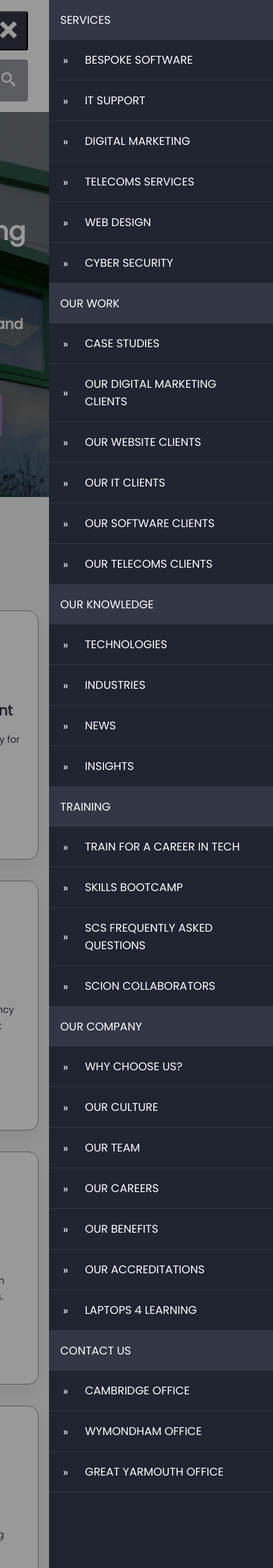
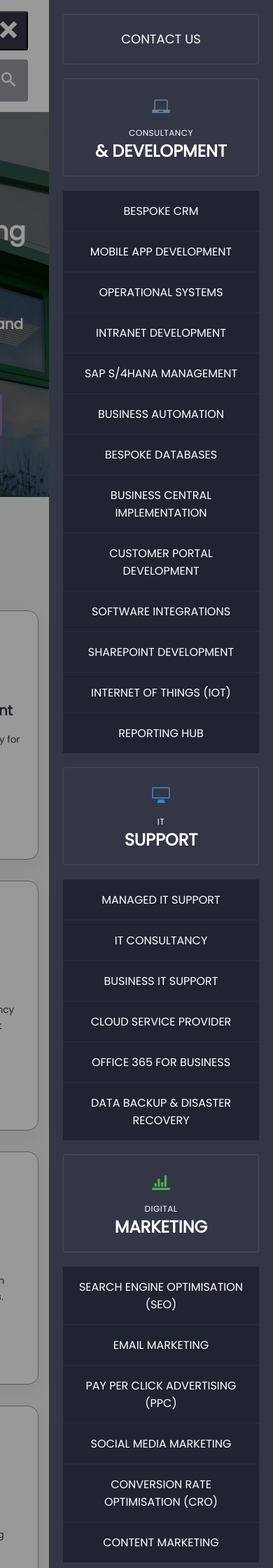
Before and after one commit to jconnell-nm/HTML-CSS-Assessment, a PHP site: page / in a window 390 px wide, after a click that opens the changed part. Shown: the top 2240 px of the page at 70% size. Run offline with PHP 8.4, Linux system fonts and the light colour scheme; some web fonts are replaced.

Commit message:
Finished Sidebar

```diff
--- a/css/style.css
+++ b/css/style.css
@@ -723,7 +723,7 @@ body.menu-open .sidebar-overlay {
   max-width: 100%;
   height: 100dvh;
   color: white;
-  background: #202330;
+  background: #333645;
   transform: translateX(100%);
   transition: transform var(--sidebar-speed) ease;
   z-index: 1000;
@@ -749,6 +749,7 @@ body.menu-open .mobile-sidebar {
 }
 
 .mobile-sidebar__section a {
+  background: #202330;
   display: block;
   position: relative;
   padding: 1rem 1.25rem 1rem 3.2rem;
@@ -884,7 +885,7 @@ body.menu-open {
   color: #ce4125;
 }
 
-.services-nav__list li:hover .icon {
+.services_nav:not(.services_nav--sidebar) .services-nav__list li:hover .icon {
   color: white;
 }
 
@@ -1067,6 +1068,140 @@ body.menu-open {
   text-decoration: underline;
 }
 
+.services_nav--sidebar {
+  width: 100%;
+  min-width: 0;
+  max-width: none;
+  display: block;
+  background: #333645;
+  padding: 20px;
+}
+
+.services_nav--sidebar .container {
+  width: 100%;
+  max-width: none;
+  padding: 0;
+  margin: 0;
+}
+
+.services_nav--sidebar .services-nav__list {
+  display: block;
+  width: 100%;
+}
+
+.services_nav--sidebar .services-nav__item {
+  display: block;
+  width: 100%;
+  margin-bottom: 20px;
+}
+
+.services_nav--sidebar .services-nav__link {
+  display: flex;
+  flex-direction: column;
+  align-items: center;
+  justify-content: center;
+  min-height: 110px;
+  padding: 20px 15px;
+  text-align: center;
+  background: #333645;
+  border: 1px solid rgba(255, 255, 255, 0.1);
+  border-radius: 4px;
+  margin-bottom: 20px;
+}
+
+.services_nav--sidebar .services-nav__link::after {
+  display: none;
+}
+
+.services_nav--sidebar .services-nav__list .icon {
+  margin-bottom: 10px;
+}
+
+.services_nav--sidebar .services-nav__list .small {
+  font-size: 0.75rem;
+  margin-bottom: 6px;
+}
+
+.services_nav--sidebar .services-nav__list .large {
+  font-size: 1.5rem;
+  line-height: 1.2;
+}
+
+.services_nav--sidebar .services-nav__dropdown {
+  position: static;
+  top: auto;
+  left: auto;
+  width: 100%;
+  display: block;
+  margin-top: 0;
+  background: #202330;
+}
+
+.services_nav--sidebar .services-nav__dropdown-inner {
+  padding: 0;
+  max-width: none;
+}
+
+.services_nav--sidebar .services-nav__dropdown-inner h2 {
+  display: none;
+}
+
+.services_nav--sidebar .services-nav__dropdown-list {
+  display: block;
+  margin: 0;
+  padding: 0;
+}
+
+.services_nav--sidebar .services-nav__dropdown-list li {
+  margin: 0;
+  padding: 0;
+  border-top: 1px solid rgba(255, 255, 255, 0.05);
+}
+
+.services_nav--sidebar .services-nav__dropdown-list a {
+  display: block;
+  padding: 16px 12px;
+  text-align: center;
+  font-size: 1rem;
+  text-transform: uppercase;
+  text-decoration: none;
+}
+
+.services_nav--sidebar .services-nav__item:hover .services-nav__link {
+  background: #3e4154;
+}
+
+.mobile-sidebar__contact-btn {
+  display: flex;
+  align-items: center;
+  justify-content: center;
+  min-height: 72px;
+  margin: 20px 20px 0;
+  padding: 20px 15px;
+  border: 1px solid rgba(255, 255, 255, 0.1);
+  border-radius: 4px;
+  background: #333645;
+  color: #fff;
+  text-decoration: none;
+  text-transform: uppercase;
+  font-size: 1.125rem;
+  line-height: 1.2;
+  text-align: center;
+  transition: background 0.2s ease;
+}
+
+.mobile-sidebar__contact-btn:hover {
+  background: #494d62;
+}
+
+.mobile-sidebar__contact-btn {
+  display: none;
+}
+
+.mobile-sidebar__contact-btn.is-visible {
+  display: flex;
+}
+
 .small-contact-btn {
   display: none;
   color: #333645;
@@ -1105,9 +1240,6 @@ input[type="search"]:focus {
 }
 
 @media (max-width: 992px) {
-  .services_nav {
-    display: none;
-  }
   .support-btn,
   .contact-btn {
     display: none;
--- a/index.html
+++ b/index.html
@@ -14,7 +14,10 @@
             <aside class="mobile-sidebar" id="mobileSidebar" aria-hidden="true">
                 <div class="mobile-sidebar__inner">
                     <nav class="mobile-sidebar__nav">
-                        <div class="mobile-sidebar__section">
+                        <a href="#" class="mobile-sidebar__contact-btn">
+                            Contact Us
+                        </a>
+                        <div class="mobile-sidebar__section mobile-sidebar__services">
                             <h3>Services</h3>
                             <a href="#">Bespoke Software</a>
                             <a href="#">IT Support</a>
@@ -117,7 +120,7 @@
                 </header>
 
                 <main class="page-body">
-                    <nav class="services_nav">
+                    <nav class="services_nav" id="servicesNav">
                         <div class="container">
                             <ul class="services-nav__list">
                                 <li class="services-nav__item consultancy-tab">
--- a/js/main.js
+++ b/js/main.js
@@ -2,6 +2,7 @@ document.addEventListener("DOMContentLoaded", function () {
     initSidebarToggle();
     initHeroCarousel();
     initCookieBanner();
+    initResponsiveServicesNav();
 
     // Smooth scroll for buttons
     const scrollButtons = document.querySelectorAll(".scroll-top-btn");
@@ -131,3 +132,54 @@ function initCookieBanner() {
         });
     }
 }
+
+function initResponsiveServicesNav() {
+    const servicesNav = document.querySelector(".services_nav");
+    const sidebarNav = document.querySelector(".mobile-sidebar__nav");
+    const contactButton = sidebarNav.querySelector(".mobile-sidebar__contact-btn");
+    const originalServicesSection = sidebarNav.querySelector(".mobile-sidebar__services");
+
+    if (!servicesNav || !sidebarNav || !contactButton) return;
+
+    const originalContainer = servicesNav.parentElement;
+    const originalNextSibling = servicesNav.nextElementSibling;
+
+    const mediaQuery = window.matchMedia("(max-width: 992px)");
+
+    function updateNavLocation(e) {
+        const isMobile = e.matches;
+
+        if (isMobile) {
+            if (servicesNav.parentElement !== sidebarNav) {
+                sidebarNav.insertBefore(servicesNav, contactButton.nextSibling);
+            }
+
+            servicesNav.classList.add("services_nav--sidebar");
+
+            if (originalServicesSection) {
+                originalServicesSection.style.display = "none";
+            }
+
+            contactButton.classList.add("is-visible");
+        } else {
+            if (servicesNav.parentElement !== originalContainer) {
+                if (originalNextSibling) {
+                    originalContainer.insertBefore(servicesNav, originalNextSibling);
+                } else {
+                    originalContainer.appendChild(servicesNav);
+                }
+            }
+
+            servicesNav.classList.remove("services_nav--sidebar");
+
+            if (originalServicesSection) {
+                originalServicesSection.style.display = "";
+            }
+
+            contactButton.classList.remove("is-visible");
+        }
+    }
+
+    updateNavLocation(mediaQuery);
+    mediaQuery.addEventListener("change", updateNavLocation);
+}
--- a/scss/abstracts/_variables.scss
+++ b/scss/abstracts/_variables.scss
@@ -13,10 +13,6 @@ $off-white: #f4f4f4;
 
 $font-main: Poppins, sans-serif;
 
-$spacing-sm: 8px;
-$spacing-md: 16px;
-$spacing-lg: 32px;
-
 $consultancy-color: $steel-blue;
 $it-color: $light-blue;
 $marketing-color: $light-green;
--- a/scss/layout/_header.scss
+++ b/scss/layout/_header.scss
@@ -139,7 +139,7 @@ body.menu-open .sidebar-overlay {
     max-width: 100%;
     height: 100dvh;
     color: white;
-    background: $midnight-blue;
+    background: $dark-blue;
     transform: translateX(100%);
     transition: transform var(--sidebar-speed) ease;
     z-index: 1000;
@@ -165,6 +165,7 @@ body.menu-open .mobile-sidebar {
 }
 
 .mobile-sidebar__section a {
+    background: $midnight-blue;
     display: block;
     position: relative;
     padding: 1rem 1.25rem 1rem 3.2rem;
@@ -302,7 +303,7 @@ body.menu-open {
     color: $dark-red;
 }
 
-.services-nav__list li:hover .icon {
+.services_nav:not(.services_nav--sidebar) .services-nav__list li:hover .icon {
     color: white;
 }
 
@@ -478,6 +479,144 @@ body.menu-open {
     font-weight: 500;
 }
 
+// SIDEBAR Services Nav
+
+.services_nav--sidebar {
+    width: 100%;
+    min-width: 0;
+    max-width: none;
+    display: block;
+    background: $dark-blue;
+    padding: 20px;
+}
+
+.services_nav--sidebar .container {
+    width: 100%;
+    max-width: none;
+    padding: 0;
+    margin: 0;
+}
+
+.services_nav--sidebar .services-nav__list {
+    display: block;
+    width: 100%;
+}
+
+.services_nav--sidebar .services-nav__item {
+    display: block;
+    width: 100%;
+    margin-bottom: 20px;
+}
+
+.services_nav--sidebar .services-nav__link {
+    display: flex;
+    flex-direction: column;
+    align-items: center;
+    justify-content: center;
+    min-height: 110px;
+    padding: 20px 15px;
+    text-align: center;
+    background: $dark-blue;
+    border: 1px solid rgba(255,255,255,0.1);
+    border-radius: 4px;
+    margin-bottom: 20px;
+}
+
+.services_nav--sidebar .services-nav__link::after {
+    display: none;
+}
+
+.services_nav--sidebar .services-nav__list .icon {
+    margin-bottom: 10px;
+}
+
+.services_nav--sidebar .services-nav__list .small {
+    font-size: 0.75rem;
+    margin-bottom: 6px;
+}
+
+.services_nav--sidebar .services-nav__list .large {
+    font-size: 1.5rem;
+    line-height: 1.2;
+}
+
+.services_nav--sidebar .services-nav__dropdown {
+    position: static;
+    top: auto;
+    left: auto;
+    width: 100%;
+    display: block;
+    margin-top: 0;
+    background: $midnight-blue;
+}
+
+.services_nav--sidebar .services-nav__dropdown-inner {
+    padding: 0;
+    max-width: none;
+}
+
+.services_nav--sidebar .services-nav__dropdown-inner h2 {
+    display: none;
+}
+
+.services_nav--sidebar .services-nav__dropdown-list {
+    display: block;
+    margin: 0;
+    padding: 0;
+}
+
+.services_nav--sidebar .services-nav__dropdown-list li {
+    margin: 0;
+    padding: 0;
+    border-top: 1px solid rgba(255,255,255,0.05);
+}
+
+.services_nav--sidebar .services-nav__dropdown-list a {
+    display: block;
+    padding: 16px 12px;
+    text-align: center;
+    font-size: 1rem;
+    text-transform: uppercase;
+    text-decoration: none;
+}
+
+.services_nav--sidebar .services-nav__item:hover .services-nav__link {
+    background: lighten($dark-blue, 5%);
+}
+
+.mobile-sidebar__contact-btn {
+    display: flex;
+    align-items: center;
+    justify-content: center;
+    min-height: 72px;
+    margin: 20px 20px 0;
+    padding: 20px 15px;
+    border: 1px solid rgba(255, 255, 255, 0.1);
+    border-radius: 4px;
+    background: $dark-blue;
+    color: #fff;
+    text-decoration: none;
+    text-transform: uppercase;
+    font-size: 1.125rem;
+    line-height: 1.2;
+    text-align: center;
+    transition: background 0.2s ease;
+}
+
+.mobile-sidebar__contact-btn:hover {
+    background: lighten($dark-blue, 10%);
+}
+
+.mobile-sidebar__contact-btn {
+  display: none;
+}
+
+.mobile-sidebar__contact-btn.is-visible {
+  display: flex;
+}
+
+// Header Media Queries
+
 .small-contact-btn {
     display: none;
     color: $dark-blue;
@@ -518,10 +657,6 @@ input[type="search"]:focus {
 }
 
 @media (max-width: 992px) {
-    .services_nav {
-        display: none;
-    }
-
     .support-btn,
     .contact-btn {
         display: none;
```
